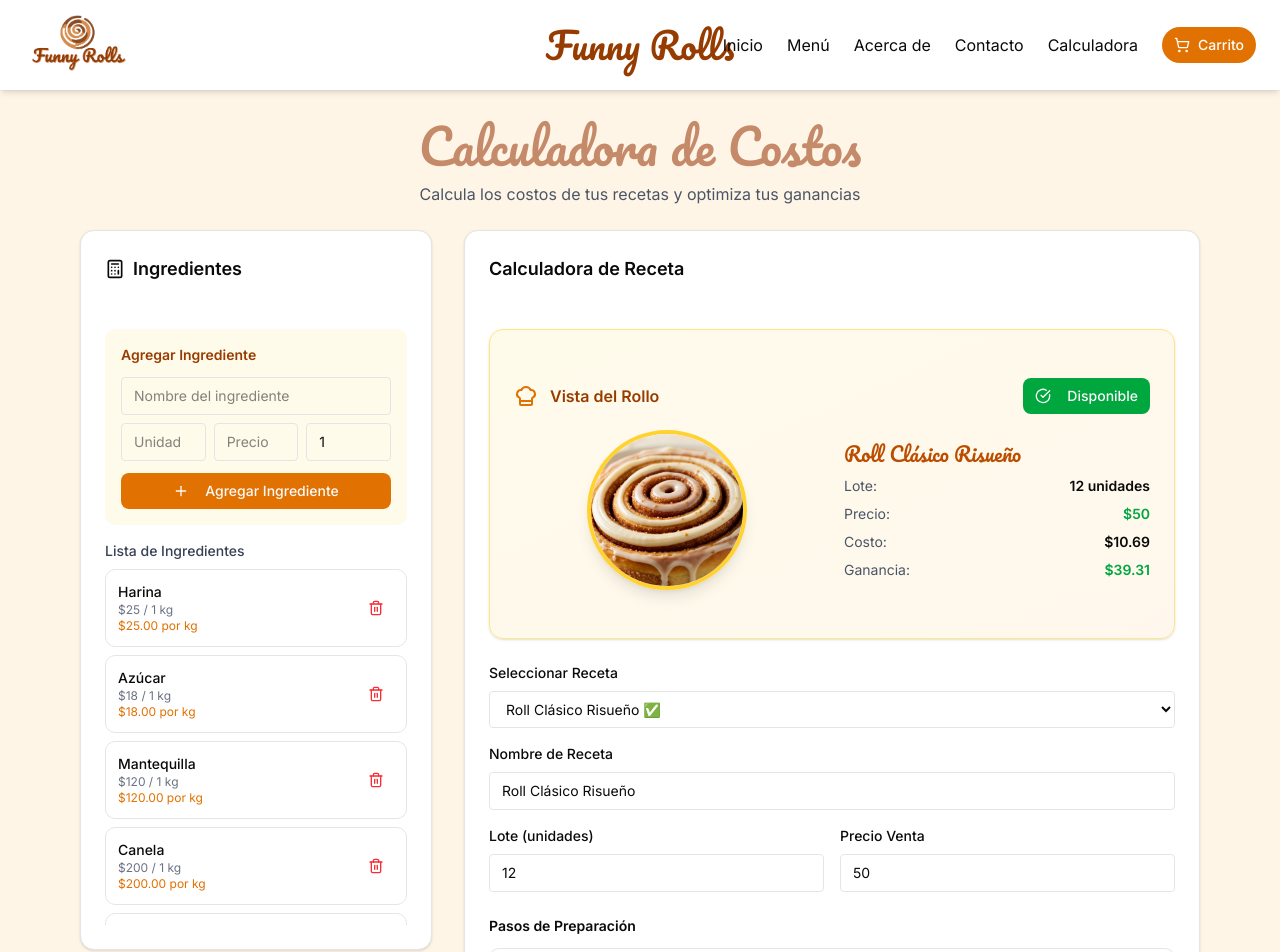
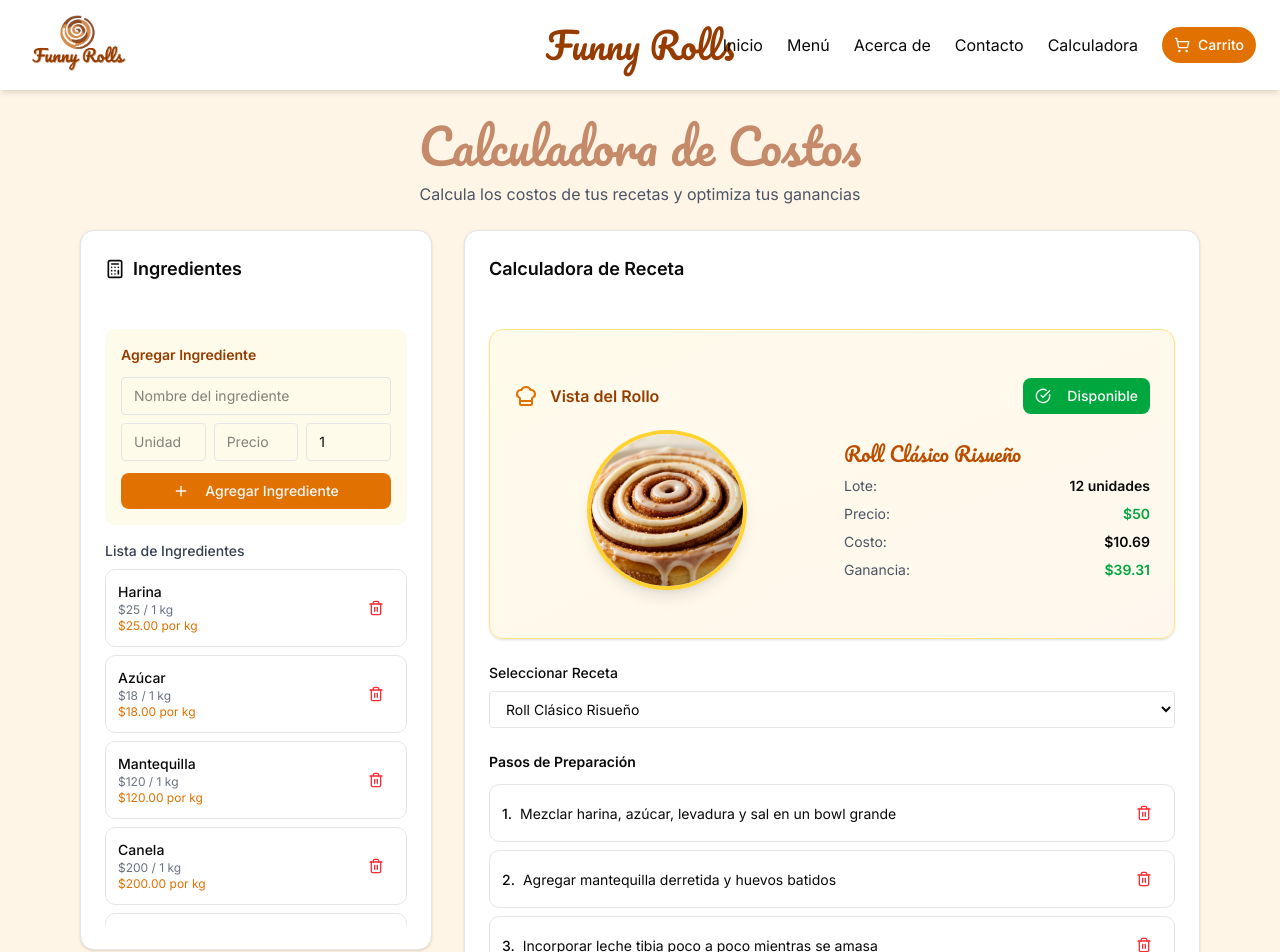
Before and after one commit to abimael92/Funny-Rolls, a Next.js app: page /recipe-calculator in a window 1280 px wide. Shown: the top 952 px of the page. Built offline with nearby package versions, Linux system fonts and the light colour scheme.

Commit message:
disable unavailable recipes in dropdown

```diff
--- a/components/sections/RecipeCalculator.tsx
+++ b/components/sections/RecipeCalculator.tsx
@@ -189,15 +189,15 @@ export function RecipeCalculator() {
     }
 
     // Update recipe name
-    const updateRecipeName = (recipeId: string, name: string) => {
-        const updatedRecipes = recipes.map(recipe =>
-            recipe.id === recipeId ? { ...recipe, name } : recipe
-        )
-        setRecipes(updatedRecipes)
-        if (selectedRecipe.id === recipeId) {
-            setSelectedRecipe({ ...selectedRecipe, name })
-        }
-    }
+    // const updateRecipeName = (recipeId: string, name: string) => {
+    //     const updatedRecipes = recipes.map(recipe =>
+    //         recipe.id === recipeId ? { ...recipe, name } : recipe
+    //     )
+    //     setRecipes(updatedRecipes)
+    //     if (selectedRecipe.id === recipeId) {
+    //         setSelectedRecipe({ ...selectedRecipe, name })
+    //     }
+    // }
 
     // Calculate costs using utils functions
     const costPerItem = calculateCostPerItem(selectedRecipe, ingredients)
@@ -393,47 +393,30 @@ export function RecipeCalculator() {
                         <label className="block text-sm font-medium mb-2">Seleccionar Receta</label>
                         <select
                             className="w-full px-3 py-2 border rounded text-sm"
-                            value={selectedRecipe.id}
-                            onChange={(e) => setSelectedRecipe(recipes.find(r => r.id === e.target.value) || recipes[0])}
+                            value={selectedRecipe.available ? selectedRecipe.id : recipes.find(r => r.available)?.id || ''}
+                            onChange={(e) => {
+                                const recipe = recipes.find(r => r.id === e.target.value)
+                                if (recipe && recipe.available) setSelectedRecipe(recipe)
+                            }}
                         >
-                            {recipes.map(recipe => (
-                                <option key={recipe.id} value={recipe.id}>
-                                    {recipe.name} {recipe.available ? '✅' : '❌'}
-                                </option>
-                            ))}
+                            {[...recipes]
+                                .sort((a, b) => (b.available ? 1 : 0) - (a.available ? 1 : 0)) // available first
+                                .map(recipe => (
+                                    <option
+                                        key={recipe.id}
+                                        value={recipe.id}
+                                        disabled={!recipe.available}
+                                        className={!recipe.available ? 'text-gray-400 bg-gray-100' : ''}
+                                    >
+                                        {recipe.name} {!recipe.available && '(No disponible)'}
+                                    </option>
+                                ))}
                         </select>
-                    </div>
-
-                    {/* Recipe name input */}
-                    <div>
-                        <label className="block text-sm font-medium mb-2">Nombre de Receta</label>
-                        <input
-                            type="text"
-                            value={selectedRecipe.name}
-                            onChange={(e) => updateRecipeName(selectedRecipe.id, e.target.value)}
-                            className="w-full px-3 py-2 border rounded text-sm"
-                        />
-                    </div>
-
-                    <div className="grid grid-cols-2 gap-4">
-                        <div>
-                            <label className="block text-sm font-medium mb-2">Lote (unidades)</label>
-                            <input
-                                type="number"
-                                value={selectedRecipe.batchSize}
-                                onChange={(e) => updateRecipeBatchSize(parseInt(e.target.value) || 1)}
-                                className="w-full px-3 py-2 border rounded text-sm"
-                            />
-                        </div>
-                        <div>
-                            <label className="block text-sm font-medium mb-2">Precio Venta</label>
-                            <input
-                                type="number"
-                                value={selectedRecipe.sellingPrice}
-                                onChange={(e) => updateRecipeSellingPrice(parseFloat(e.target.value) || 0)}
-                                className="w-full px-3 py-2 border rounded text-sm"
-                            />
-                        </div>
+                        {!selectedRecipe.available && (
+                            <p className="text-sm text-amber-600 mt-2">
+                                ⚠️ Esta receta no está disponible. Selecciona una receta disponible.
+                            </p>
+                        )}
                     </div>
                 </div>
 
```
